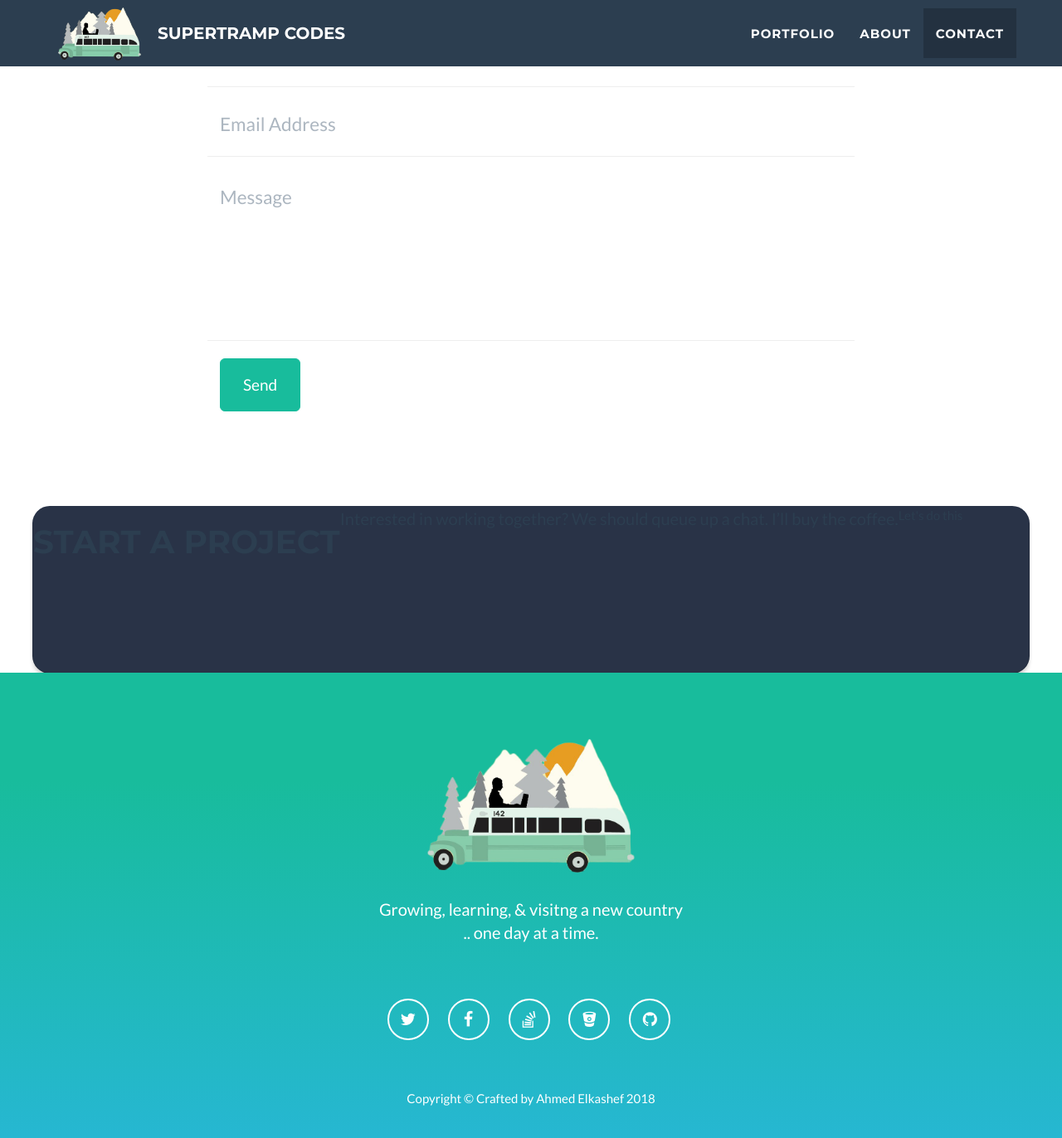
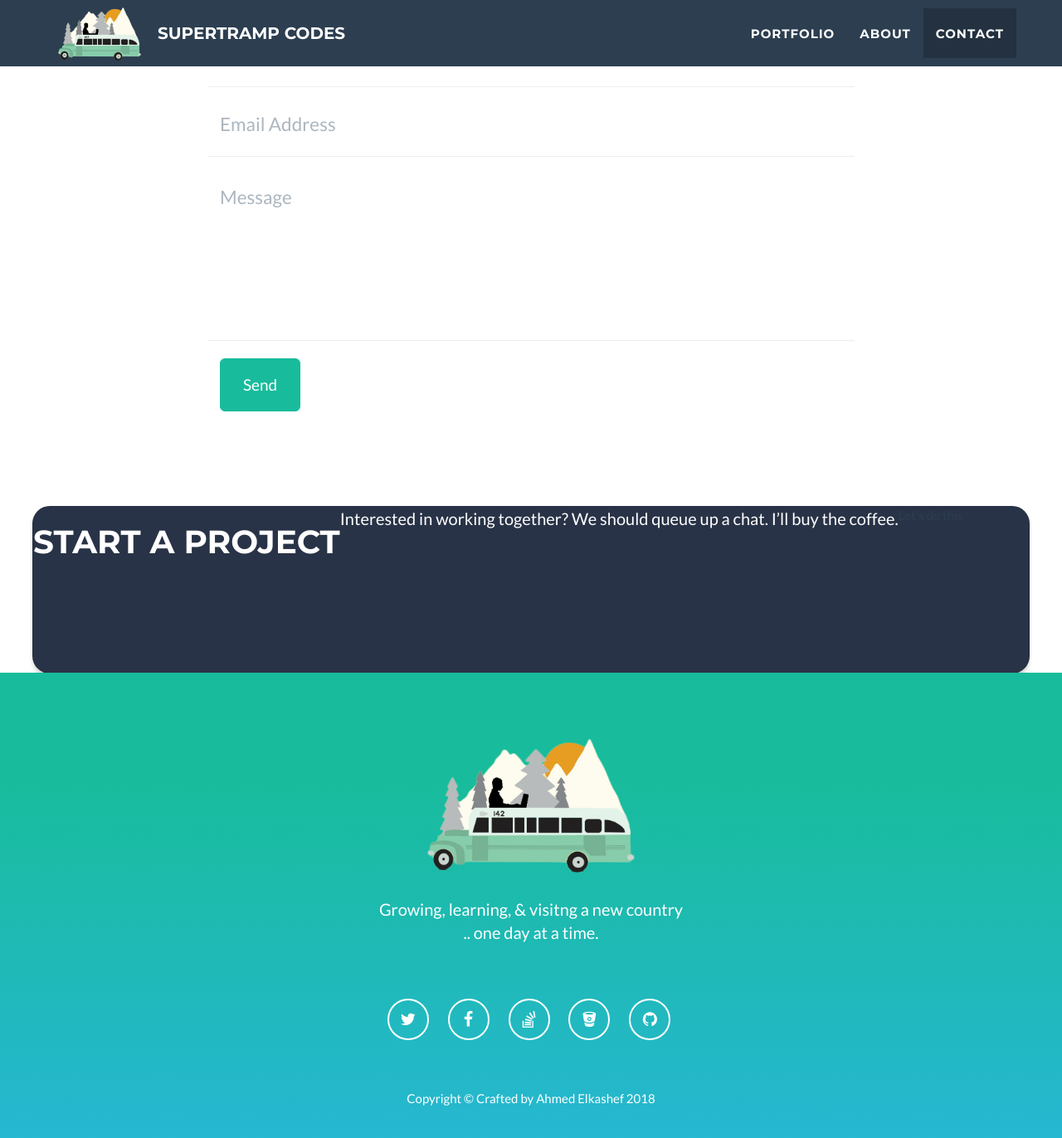
Before and after one commit to Ahmed-Elkashef/Ahmed-Elkashef.github.io, a Jekyll site: the page built from index.html, in a window 1280 px wide and 1400 px high, scrolled down 4071 px. Shown: the top 1372 px of the window at 83% size. Built offline with Jekyll 4.4.1, drawn with Linux system fonts in a browser that asks for light colours.

Commit message:
Update main.css

```diff
--- a/_includes/css/main.css
+++ b/_includes/css/main.css
@@ -603,3 +603,6 @@ footer .list-inline>li {
     border: 0px;
     padding: 0;
 }
+#upwork-box .columns .column h1, #upwork-box .columns .column p{
+    color: white;
+}
```
